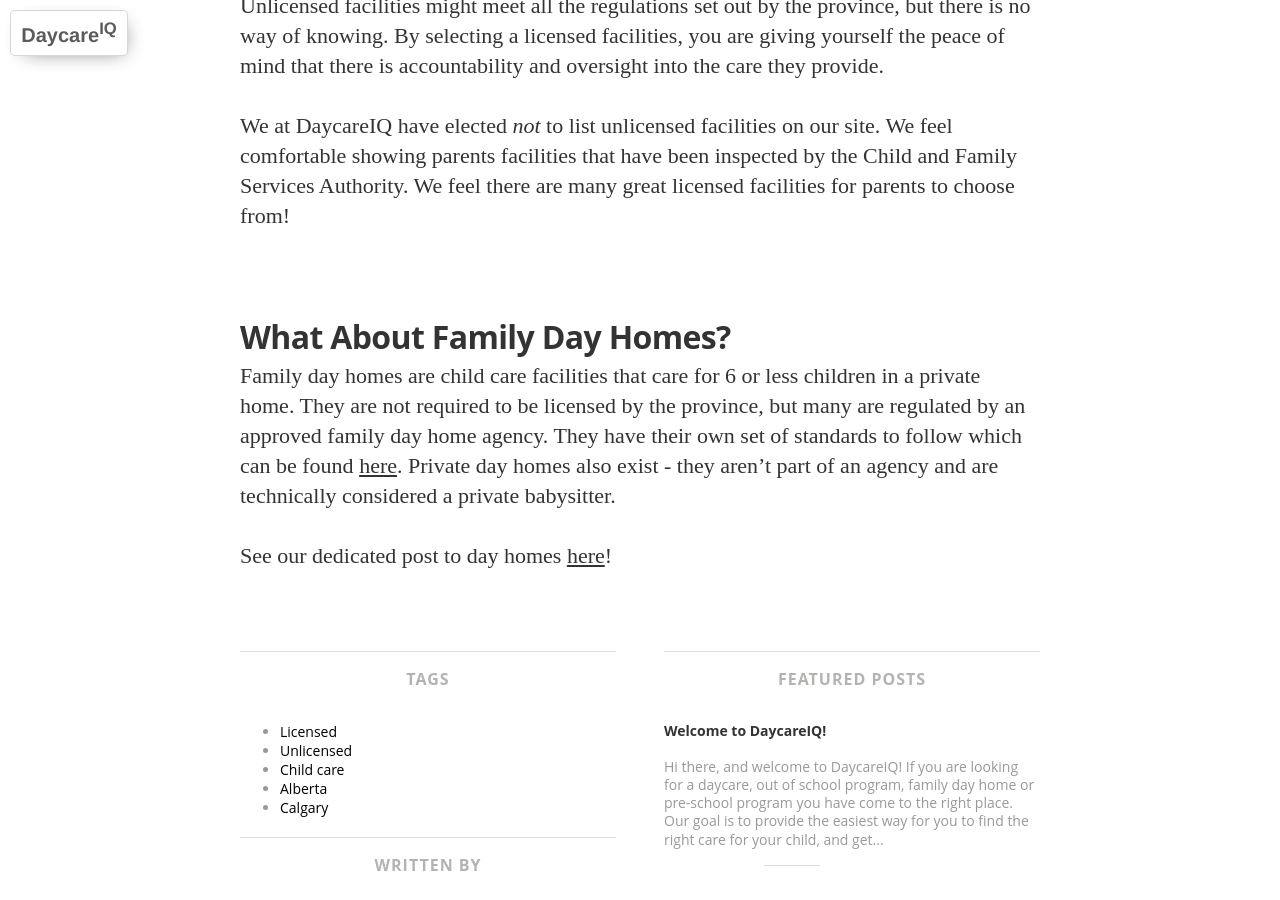
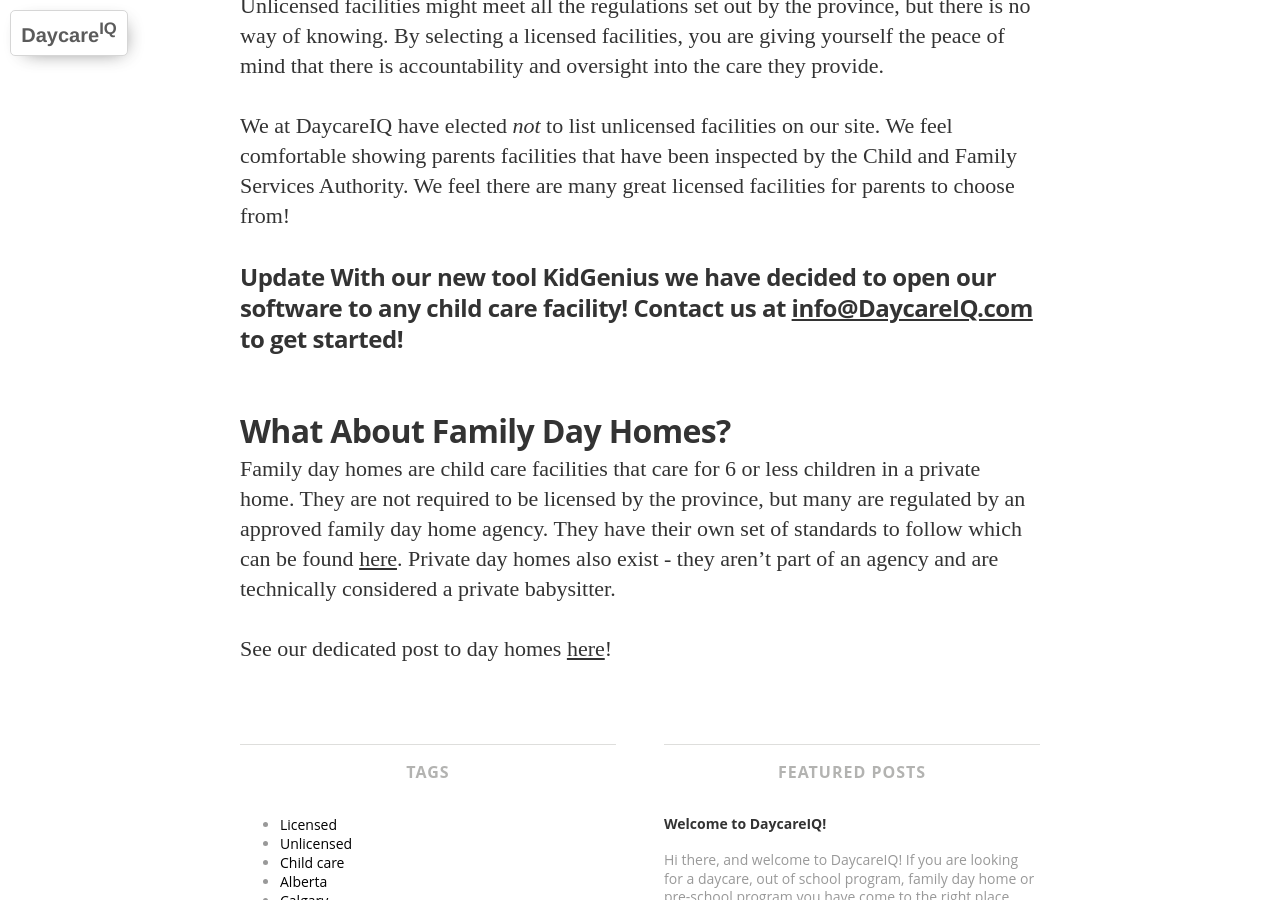
Before and after one commit to DaycareIQ/blog.daycareiq.com, a Jekyll site: the page built from _posts/2015-04-08-Licensed-vs-Unlicensed-Child-Care-|-What-Is-The-Difference.md, in a window 1280 px wide and 900 px high, scrolled down 2245 px. Built offline with Jekyll 4.4.1, drawn with Linux system fonts in a browser that asks for light colours; nearby versions of some CDN libraries; some web fonts are replaced; Markdown is read by kramdown in place of the engine named in the settings.

Commit message:
updated info re licensed facilities

```diff
--- a/_posts/2015-04-08-Licensed-vs-Unlicensed-Child-Care-|-What-Is-The-Difference.md
+++ b/_posts/2015-04-08-Licensed-vs-Unlicensed-Child-Care-|-What-Is-The-Difference.md
@@ -49,6 +49,8 @@
 
 We at DaycareIQ have elected *not* to list unlicensed facilities on our site.  We feel comfortable showing parents facilities that have been inspected by the Child and Family Services Authority.  We feel there are many great licensed facilities for parents to choose from!
 
+####Update With our new tool **KidGenius** we have decided to open our software to any child care facility!  Contact us at [info@DaycareIQ.com](mailto:info@daycareiq.com) to get started!
+
 ##What About Family Day Homes?
 
 Family day homes are child care facilities that care for 6 or less children in a private home.  They are not required to be licensed by the province, but many are regulated by an approved family day home agency.  They have their own set of standards to follow which can be found [here](http://humanservices.alberta.ca/documents/family-day-home-standards-manual.pdf).  Private day homes also exist - they aren't part of an agency and are technically considered a private babysitter.
```
